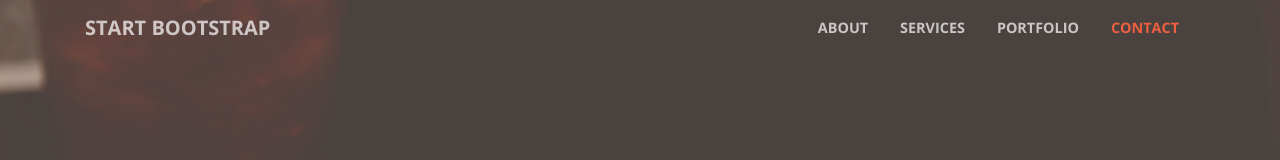
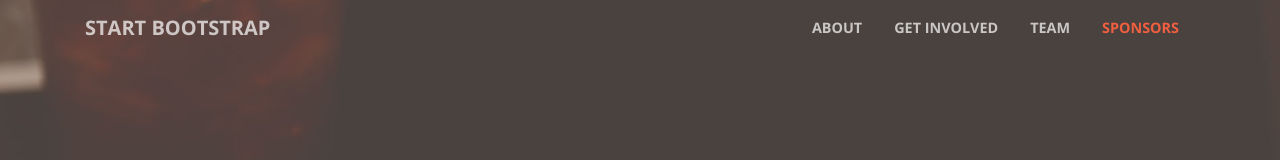
Before and after one commit to fanteastick/hackathon-site, a website with bundled scripts: page index.html in a window 1280 px wide. Shown: the top 160 px of the page. Built offline with nearby package versions, Linux system fonts and the light colour scheme.

Commit message:
small changes for testing

```diff
--- a/index.html
+++ b/index.html
@@ -41,13 +41,13 @@
               <a class="nav-link js-scroll-trigger" href="#about">About</a>
             </li>
             <li class="nav-item">
-              <a class="nav-link js-scroll-trigger" href="#services">Services</a>
+              <a class="nav-link js-scroll-trigger" href="#services">Get Involved</a>
             </li>
             <li class="nav-item">
-              <a class="nav-link js-scroll-trigger" href="#portfolio">Portfolio</a>
+              <a class="nav-link js-scroll-trigger" href="#portfolio">Team</a>
             </li>
             <li class="nav-item">
-              <a class="nav-link js-scroll-trigger" href="#contact">Contact</a>
+              <a class="nav-link js-scroll-trigger" href="#contact">Sponsors</a>
             </li>
           </ul>
         </div>
```
